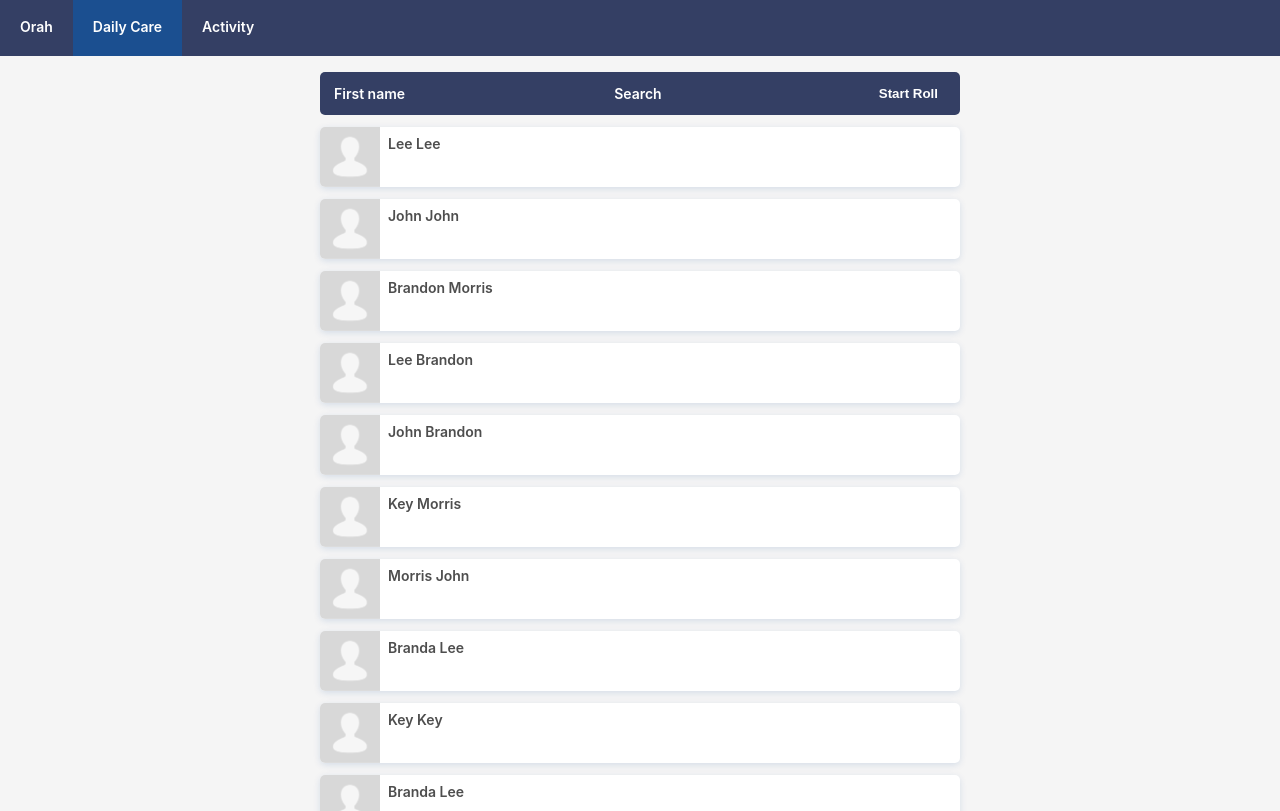
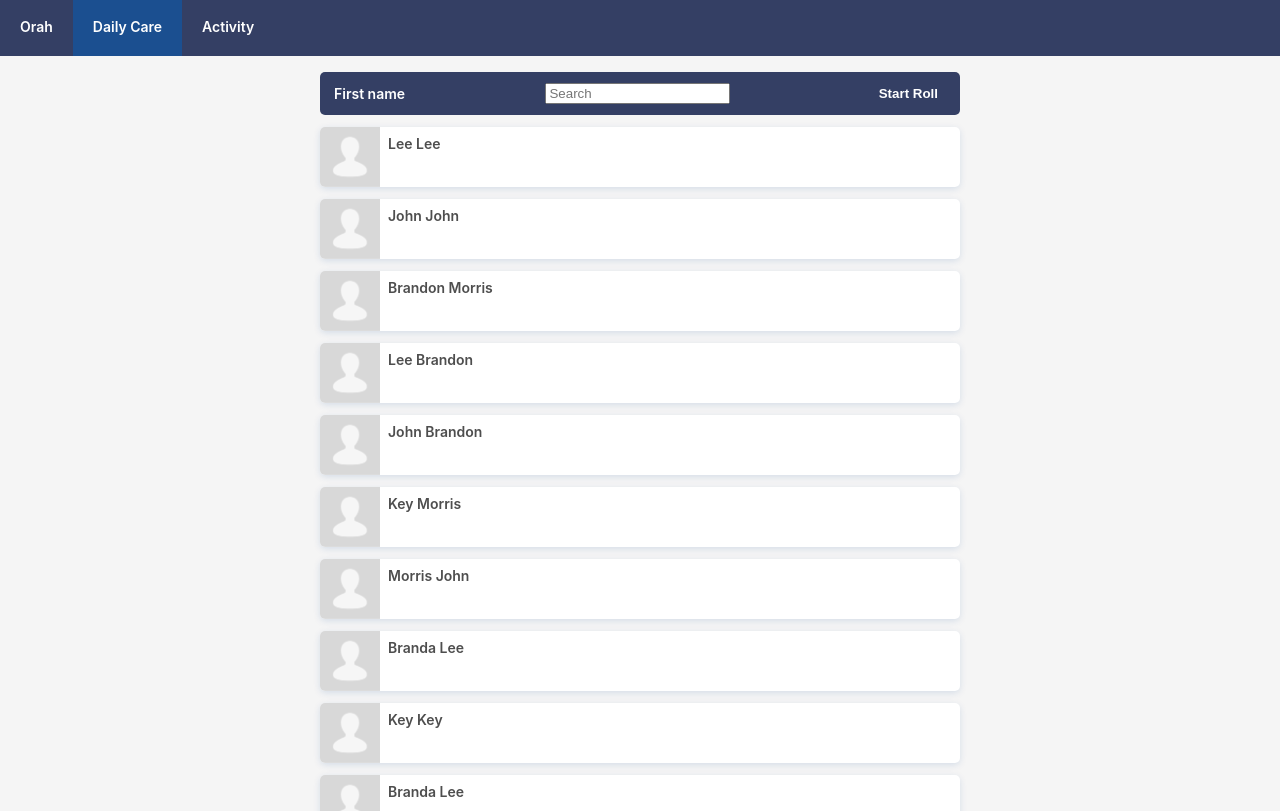
Before and after one commit to Debendra-Shakya/orahtest, a React (Vite) app in the folder front-end/: page /staff/daily-care in a window 1280 px wide. Shown: the top 811 px of the page. Built offline with nearby package versions, Linux system fonts and the light colour scheme.

Commit message:
search term added

```diff
--- a/front-end/src/staff-app/daily-care/home-board.page.tsx
+++ b/front-end/src/staff-app/daily-care/home-board.page.tsx
@@ -12,6 +12,9 @@ import { ActiveRollOverlay, ActiveRollAction } from "staff-app/components/active
 
 import orderBy from "lodash/orderBy";
 
+
+
+
 export const HomeBoardPage: React.FC = () => {
   const [isRollMode, setIsRollMode] = useState(false)
 
@@ -21,6 +24,17 @@ export const HomeBoardPage: React.FC = () => {
   const [isSort,setIsSort]=useState(false)
 
   const [getStudents, data, loadState] = useApi<{ students: Person[] }>({ url: "get-homeboard-students" })
+
+
+  const searchHandle = (value: string) => {
+    console.log("sorted array" ,sortArray.filter((s)=>s.first_name))
+    if (value && value.length > 0) {
+      if (sortArray && sortArray.length) {
+        setSortArray(sortArray.filter((s) => s.first_name.concat(" ", s.last_name).toLowerCase().match(value.toLowerCase())))
+      }
+    }
+  }
+
 
   useEffect(() => {
     void getStudents()
@@ -71,7 +85,7 @@ export const HomeBoardPage: React.FC = () => {
   return (
     <>
       <S.PageContainer>
-        <Toolbar onItemClick={onToolbarAction} />
+        <Toolbar onItemClick={onToolbarAction} searchHandle={searchHandle}/>
 
         {loadState === "loading" && (
           <CenteredContainer>
@@ -108,17 +122,20 @@ export const HomeBoardPage: React.FC = () => {
 type ToolbarAction = "roll" | "sort"
 interface ToolbarProps {
   onItemClick: (action: ToolbarAction, value?: string) => void
+  searchHandle:(value:string)=>void
+
 }
 const Toolbar: React.FC<ToolbarProps> = (props) => {
 
 
 
-  const { onItemClick } = props
+  const { onItemClick,searchHandle } = props
   return (
     <S.ToolbarContainer>
       <div onClick={() => onItemClick("sort")}>First name</div>
       {/* <div onClick={() => onItemClick(Click)}>first Name</div> */}
-      <div>Search</div>
+      <input type='text' placeholder="Search" onChange={(event)=>{searchHandle(event.target.value)}}/>
+      {/* <div>Search</div> */}
       <S.Button onClick={() => onItemClick("roll")}>Start Roll</S.Button>
     </S.ToolbarContainer>
   )
```
